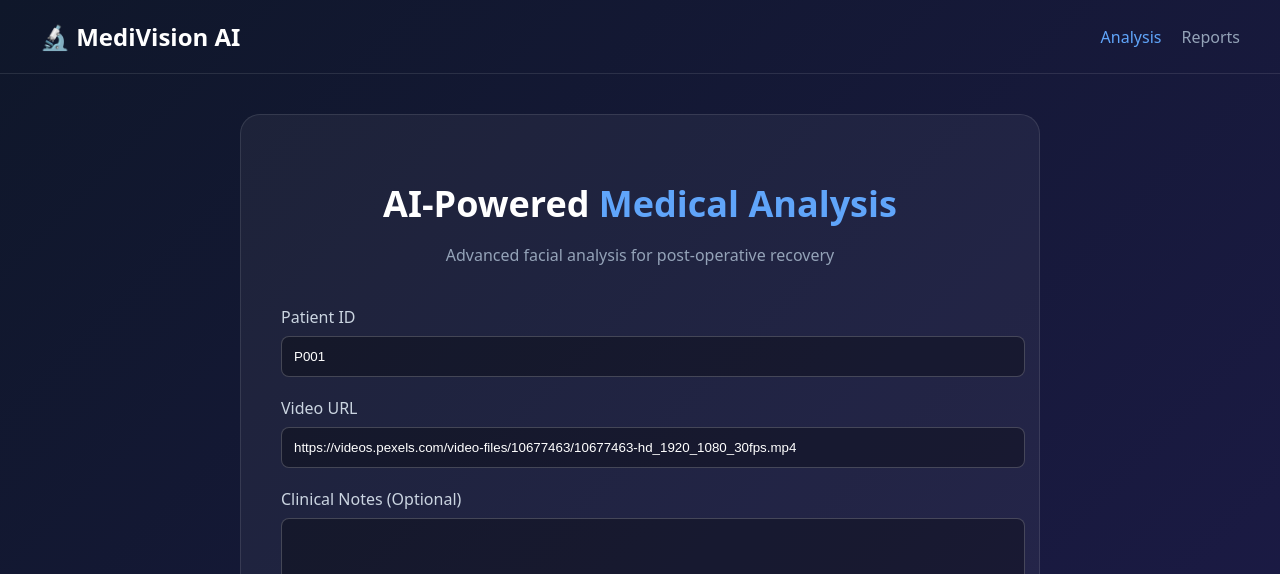
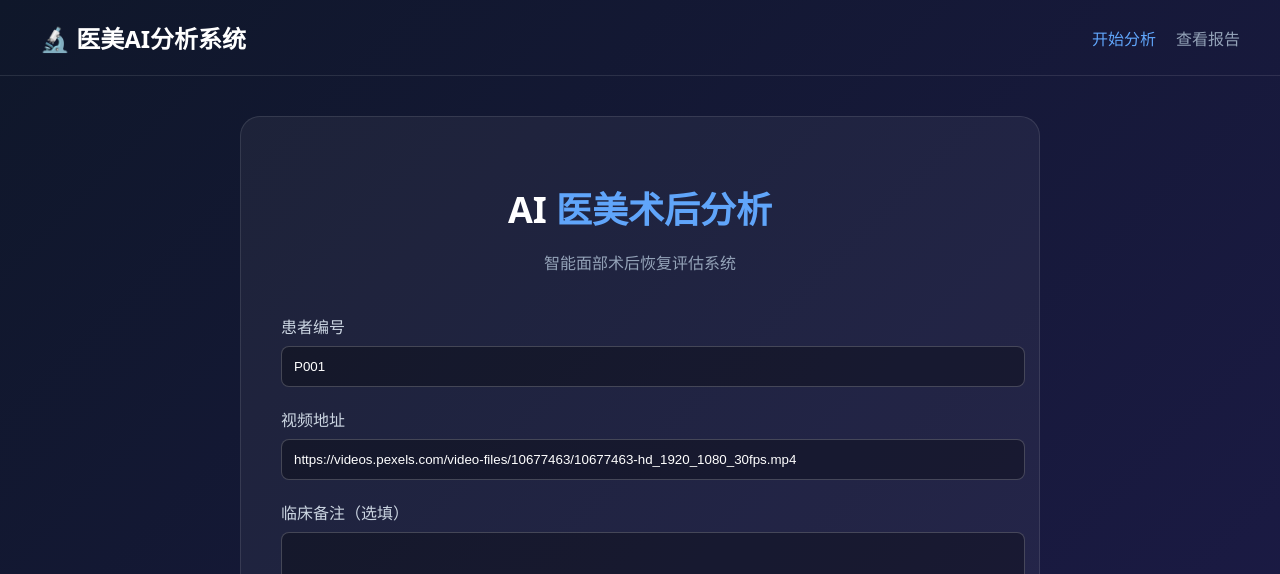
Before and after one commit to hddy2000/medical-beauty-ai-demo, a Next.js app: page / in a window 1280 px wide. Shown: the top 574 px of the page. Built offline with nearby package versions, Linux system fonts and the light colour scheme.

Commit message:
feat: Chinese UI

```diff
--- a/app/page.tsx
+++ b/app/page.tsx
@@ -1,6 +1,6 @@
 'use client';
 
-// Build: v2 - inline styles only
+// Build: v4 - Chinese UI
 import { useState } from 'react';
 
 export default function Home() {
@@ -30,10 +30,10 @@ export default function Home() {
       if (data.success) {
         setResult(data.data);
       } else {
-        setError(data.error || 'Analysis failed');
+        setError(data.error || '分析失败');
       }
     } catch (err) {
-      setError('Network error');
+      setError('网络错误');
     } finally {
       setLoading(false);
     }
@@ -50,20 +50,20 @@ export default function Home() {
 
   const getRiskText = (level: string) => {
     switch (level) {
-      case 'high': return 'High Risk';
-      case 'medium': return 'Medium Risk';
-      case 'low': return 'Low Risk';
-      default: return 'Unknown';
+      case 'high': return '高风险';
+      case 'medium': return '中风险';
+      case 'low': return '低风险';
+      default: return '未知';
     }
   };
 
   return (
     <div style={{ minHeight: '100vh', background: 'linear-gradient(135deg, #0f172a 0%, #1e1b4b 100%)', color: '#fff', fontFamily: 'system-ui, sans-serif' }}>
       <header style={{ display: 'flex', justifyContent: 'space-between', alignItems: 'center', padding: '20px 40px', borderBottom: '1px solid rgba(255,255,255,0.1)' }}>
-        <div style={{ fontSize: '24px', fontWeight: 'bold' }}>🔬 MediVision AI</div>
+        <div style={{ fontSize: '24px', fontWeight: 'bold' }}>🔬 医美AI分析系统</div>
         <nav style={{ display: 'flex', gap: '20px' }}>
-          <a href="/" style={{ color: '#60a5fa', textDecoration: 'none' }}>Analysis</a>
-          <a href="/reports" style={{ color: '#94a3b8', textDecoration: 'none' }}>Reports</a>
+          <a href="/" style={{ color: '#60a5fa', textDecoration: 'none' }}>开始分析</a>
+          <a href="/reports" style={{ color: '#94a3b8', textDecoration: 'none' }}>查看报告</a>
         </nav>
       </header>
 
@@ -71,15 +71,15 @@ export default function Home() {
         <div style={{ background: 'rgba(255,255,255,0.05)', borderRadius: '20px', padding: '40px', border: '1px solid rgba(255,255,255,0.1)' }}>
 
           <h1 style={{ textAlign: 'center', fontSize: '36px', marginBottom: '10px' }}>
-            AI-Powered <span style={{ color: '#60a5fa' }}>Medical Analysis</span>
+            AI <span style={{ color: '#60a5fa' }}>医美术后分析</span>
           </h1>
           <p style={{ textAlign: 'center', color: '#94a3b8', marginBottom: '40px' }}>
-            Advanced facial analysis for post-operative recovery
+            智能面部术后恢复评估系统
           </p>
 
           <div style={{ display: 'grid', gap: '20px', marginBottom: '30px' }}>
             <div>
-              <label style={{ display: 'block', marginBottom: '8px', color: '#cbd5e1' }}>Patient ID</label>
+              <label style={{ display: 'block', marginBottom: '8px', color: '#cbd5e1' }}>患者编号</label>
               <input
                 type="text"
                 value={patientId}
@@ -89,7 +89,7 @@ export default function Home() {
             </div>
 
             <div>
-              <label style={{ display: 'block', marginBottom: '8px', color: '#cbd5e1' }}>Video URL</label>
+              <label style={{ display: 'block', marginBottom: '8px', color: '#cbd5e1' }}>视频地址</label>
               <input
                 type="text"
                 value={videoUrl}
@@ -99,7 +99,7 @@ export default function Home() {
             </div>
 
             <div>
-              <label style={{ display: 'block', marginBottom: '8px', color: '#cbd5e1' }}>Clinical Notes (Optional)</label>
+              <label style={{ display: 'block', marginBottom: '8px', color: '#cbd5e1' }}>临床备注（选填）</label>
               <textarea
                 value={description}
                 onChange={(e) => setDescription(e.target.value)}
@@ -129,7 +129,7 @@ export default function Home() {
               cursor: loading ? 'not-allowed' : 'pointer'
             }}
           >
-            {loading ? 'Analyzing...' : 'Start AI Analysis'}
+            {loading ? '分析中...' : '开始AI分析'}
           </button>
 
           {error && (
@@ -141,7 +141,7 @@ export default function Home() {
           {result && (
             <div style={{ marginTop: '30px', padding: '24px', background: 'rgba(16, 185, 129, 0.1)', borderRadius: '12px', border: '1px solid rgba(16, 185, 129, 0.3)' }}>
               <div style={{ display: 'flex', justifyContent: 'space-between', alignItems: 'center', marginBottom: '20px' }}>
-                <h3 style={{ margin: 0, color: '#34d399' }}>Analysis Complete</h3>
+                <h3 style={{ margin: 0, color: '#34d399' }}>分析完成</h3>
                 <span style={{
                   padding: '6px 12px',
                   borderRadius: '20px',
@@ -157,23 +157,23 @@ export default function Home() {
               <div style={{ display: 'grid', gridTemplateColumns: 'repeat(3, 1fr)', gap: '16px', marginBottom: '20px' }}>
                 <div style={{ textAlign: 'center', padding: '16px', background: 'rgba(0,0,0,0.2)', borderRadius: '8px' }}>
                   <div style={{ fontSize: '28px', fontWeight: 'bold' }}>{result.aiResult?.symmetry?.score}</div>
-                  <div style={{ fontSize: '12px', color: '#94a3b8' }}>Symmetry</div>
+                  <div style={{ fontSize: '12px', color: '#94a3b8' }}>面部对称性</div>
                 </div>
                 <div style={{ textAlign: 'center', padding: '16px', background: 'rgba(0,0,0,0.2)', borderRadius: '8px' }}>
                   <div style={{ fontSize: '28px', fontWeight: 'bold' }}>{Math.round(result.aiResult?.confidence * 100)}%</div>
-                  <div style={{ fontSize: '12px', color: '#94a3b8' }}>Confidence</div>
+                  <div style={{ fontSize: '12px', color: '#94a3b8' }}>AI置信度</div>
                 </div>
                 <div style={{ textAlign: 'center', padding: '16px', background: 'rgba(0,0,0,0.2)', borderRadius: '8px' }}>
                   <div style={{ fontSize: '28px', fontWeight: 'bold', color: result.aiResult?.redness?.detected ? '#ef4444' : '#10b981' }}>
-                    {result.aiResult?.redness?.detected ? 'Yes' : 'No'}
+                    {result.aiResult?.redness?.detected ? '有' : '无'}
                   </div>
-                  <div style={{ fontSize: '12px', color: '#94a3b8' }}>Redness</div>
+                  <div style={{ fontSize: '12px', color: '#94a3b8' }}>红肿检测</div>
                 </div>
               </div>
 
               <p style={{ color: '#e2e8f0', marginBottom: '16px' }}>{result.aiResult?.summary}</p>
 
-              <a href="/reports" style={{ color: '#60a5fa', textDecoration: 'none' }}>View Full Report →</a>
+              <a href="/reports" style={{ color: '#60a5fa', textDecoration: 'none' }}>查看完整报告 →</a>
             </div>
           )}
         </div>
```
